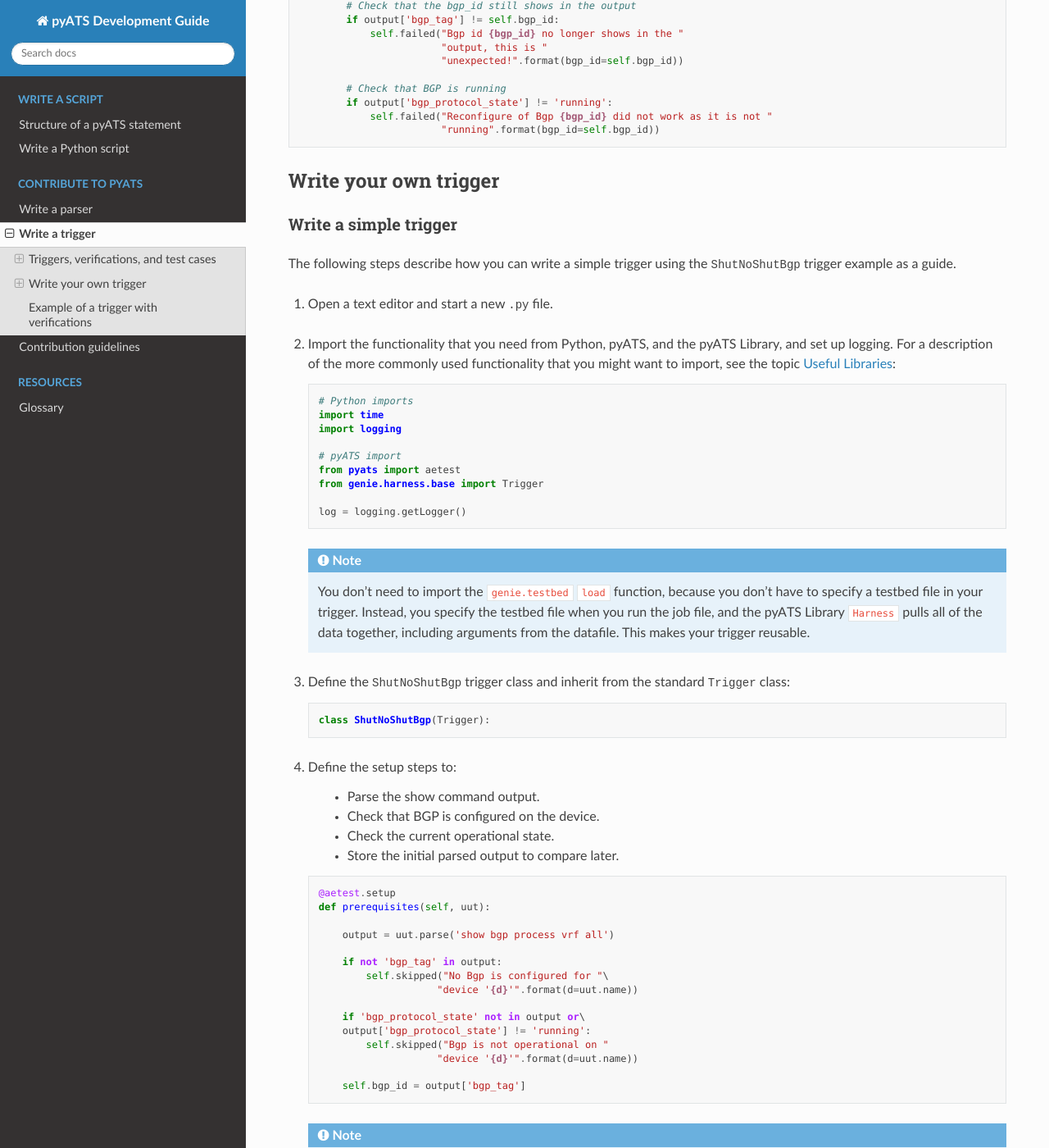
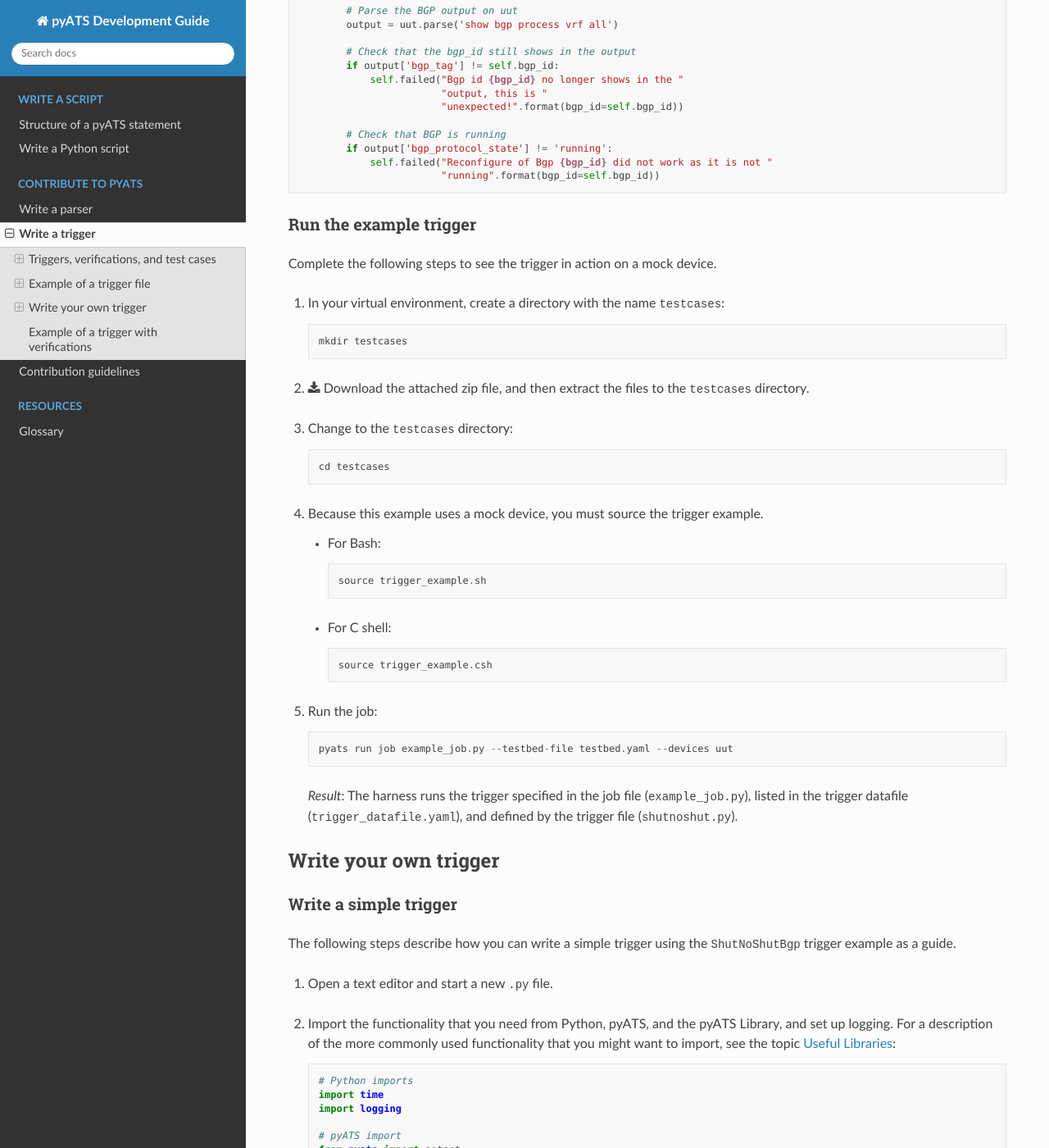
Before and after one commit to CiscoTestAutomation/getting-started, a Sphinx documentation site: the page built from source/writetrigger/writetrigger.rst, in a window 1280 px wide and 1400 px high, scrolled down 3912 px. Shown: the whole window at 82% size. Built offline with Sphinx 7.4.7 and the Read the Docs theme 2.0.0, drawn with Linux system fonts in a browser that asks for light colours; some of the changed text lies outside the part shown.

Commit message:
Set up the section that describes how to run the example trigger.

```diff
--- a/source/writetrigger/writetrigger.rst
+++ b/source/writetrigger/writetrigger.rst
@@ -51,7 +51,10 @@ The following diagram shows how the triggers, datafiles, and job files interact
 .. image:: ../images/harness_run_job.png
 
 Example of a trigger file
-^^^^^^^^^^^^^^^^^^^^^^^^^
+-------------------------
+
+Structure of a trigger
+^^^^^^^^^^^^^^^^^^^^^^
 In the following example, you can see the structure of the trigger. This trigger shuts and unshuts BGP on the :monospace:`uut` device defined in the testbed YAML file. Note that:
 
 #. A trigger is a Python class.
@@ -161,6 +164,36 @@ Have a look at the following example, and then we'll explain it step-by-step in
             if output['bgp_protocol_state'] != 'running':
                 self.failed("Reconfigure of Bgp {bgp_id} did not work as it is not "
                             "running".format(bgp_id=self.bgp_id))
+
+Run the example trigger
+^^^^^^^^^^^^^^^^^^^^^^^
+Complete the following steps to see the trigger in action on a mock device.
+
+#. In your virtual environment, create a directory with the name :monospace:`testcases`::
+
+    mkdir testcases
+
+#. :download:`Download the attached zip file <trigger.zip>`, and then extract the files to the :monospace:`testcases` directory. |br| |br|
+
+#. Change to the :monospace:`testcases` directory::
+
+    cd testcases
+
+#. Because this example uses a mock device, you must source the trigger example.
+
+   * For Bash::
+
+       source trigger_example.sh
+
+   * For C shell::
+
+       source trigger_example.csh
+
+#. Run the job::
+
+    pyats run job example_job.py --testbed-file testbed.yaml --devices uut
+
+   *Result*: The harness runs the trigger specified in the job file (:monospace:`example_job.py`), listed in the trigger datafile (:monospace:`trigger_datafile.yaml`), and defined by the trigger file (:monospace:`shutnoshut.py`).
 
 Write your own trigger
 ----------------------
```
